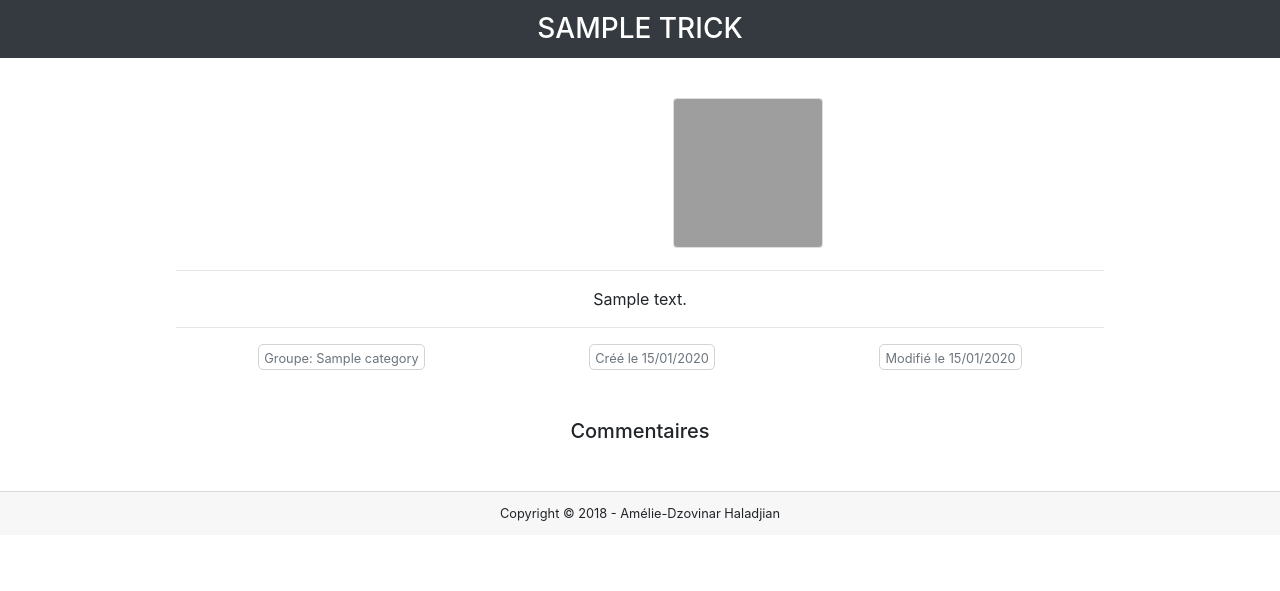
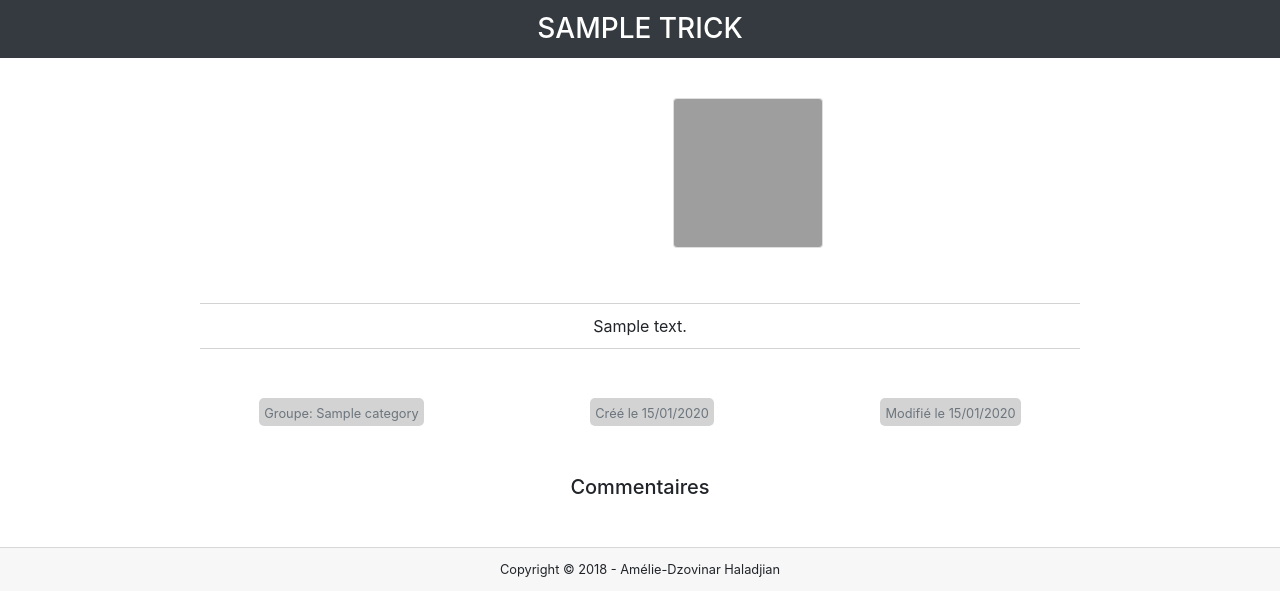
Before and after one commit to Dzov/SnowTricks, a Symfony app: template templates/trick_information.html.twig in a window 1280 px wide. Shown: the part 356-947 px from the top of the page. Before the commit the page ends 877 px from the top, so only its background shows below. Run offline with Twig, Linux system fonts and the light colour scheme; the template is opened without the code that fills it: most values are stand-ins (such as "Sample title", 1, 10 or a date in 2020); some libraries are stand-ins or nearby versions; grey boxes are pictures that could not be loaded.

Commit message:
fix(view): fix style and js errors

```diff
--- a/public/css/master.css
+++ b/public/css/master.css
@@ -52,9 +52,14 @@
   padding: 0;
 }
 .trick__information--container ul li {
-  border: 1px solid lightgray;
+  background: lightgray;
   border-radius: 5px;
-  padding: 0 5px;
+  padding: 2px 5px;
+}
+.trick__description {
+  border-top: 1px solid lightgray;
+  border-bottom: 1px solid lightgray;
+  padding: 10px;
 }
 
 .trick__comments--img {
@@ -68,6 +73,10 @@
 }
 .trick__comments--content {
   font-size: 15px;
+}
+
+.comments__section h5 {
+  text-align: center;
 }
 
 .trick_form_title {
@@ -85,9 +94,6 @@
   .comments__section, .trick_edit_form, .trick__information--container {
     width: 75%;
     margin: auto;
-  }
-  .comments__section h5, .trick_edit_form h5, .trick__information--container h5 {
-    text-align: center;
   }
 
   .trick_edit_form button, .trick_edit_form a {
--- a/public/js/commentsLoadMore.js
+++ b/public/js/commentsLoadMore.js
@@ -3,9 +3,11 @@ let displayedComments = [];
 document.addEventListener("DOMContentLoaded", function () {
     trickComments = Array.prototype.slice.call(document.querySelectorAll(".trick_comment"));
 
+    if (trickComments.length > 0) {
         for (let i = 0; i < 5; i++) {
             trickComments[i].classList.remove("hidden");
             displayedComments.push(trickComments[i]);
+        }
     }
 
     Array.prototype.diff = function (a) {
@@ -34,8 +36,10 @@ document.addEventListener("DOMContentLoaded", function () {
         } while (remainingComments.length > 0);
     }
 
+    if (null !== loadMoreButton) {
         loadMoreButton.addEventListener("click", function (e) {
             e.preventDefault();
             displayMore();
         });
+    }
 });
--- a/public/scss/_trick_information.scss
+++ b/public/scss/_trick_information.scss
@@ -39,11 +39,17 @@
       padding: 0;
 
       li {
-        border: 1px solid lightgray;
+        background: lightgray;
         border-radius: 5px;
-        padding: 0 5px;
+        padding: 2px 5px;
       }
     }
+  }
+
+  &__description {
+    border-top: 1px solid lightgray;
+    border-bottom: 1px solid lightgray;
+    padding: 10px;
   }
 }
 
@@ -63,6 +69,12 @@
   }
 }
 
+.comments__section {
+  h5 {
+    text-align: center;
+  }
+}
+
 .trick_form_title {
   border-top: 2px solid #343a40;
   border-bottom: 2px solid #343a40;
@@ -78,10 +90,6 @@
   .comments__section, .trick_edit_form, .trick__information--container {
     width: 75%;
     margin: auto;
-
-    h5 {
-      text-align: center;
-    }
   }
 
   .trick_edit_form {
--- a/src/DataFixtures/TrickFixtures.php
+++ b/src/DataFixtures/TrickFixtures.php
@@ -15,7 +15,7 @@ class TrickFixtures extends Fixture implements DependentFixtureInterface
 {
     public function load(ObjectManager $manager)
     {
-        $date = new \DateTime();
+        $date = new \DateTimeImmutable();
 
         $trick1 = new Trick();
         $trick1->setDescription('Saisie de la carre backside de la planche, entre les deux pieds, avec la main avant');
--- a/templates/trick_information.html.twig
+++ b/templates/trick_information.html.twig
@@ -10,7 +10,7 @@
         <h3 class="text-md-center mb-4 trick_form_title">{{ trick.name | upper }}</h3>
     {% endif %}
     <div class="trick__information--container d-flex flex-column">
-        <div class="modal-body">
+        <div class="modal-body d-flex flex-column">
             <div class="trick__slider--container gallery">
                 <div class="trick__slider--images d-flex justify-content-center">
                     {% for video in trick.videos | reverse %}
@@ -29,9 +29,9 @@
                     {% endfor %}
                 </div>
             </div>
-            <button type="button" class="gallery-button btn btn-primary" data-toggle="modal" data-target="#gallery-modal">Afficher les médias</button>
+            <button type="button" class="gallery-button btn btn-primary align-self-center" data-toggle="modal" data-target="#gallery-modal">Afficher les médias</button>
             <hr>
-            <p class="mx-4 my-3 text-justify text-center">{{ trick.description }}</p>
+            <p class="mx-4 my-3 text-justify text-center trick__description">{{ trick.description }}</p>
             <hr>
             <ul class=" d-flex justify-content-around">
                 <li>
```
Also changed, not shown: 1 other file. Lines whose indentation alone changed are shown as unchanged.
